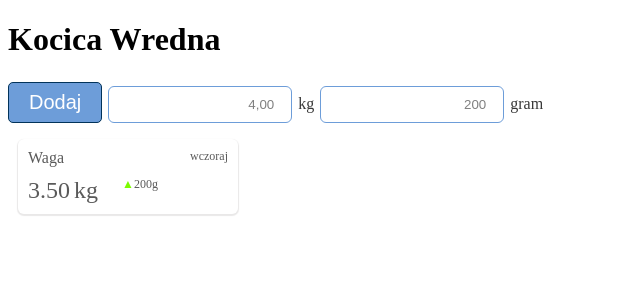
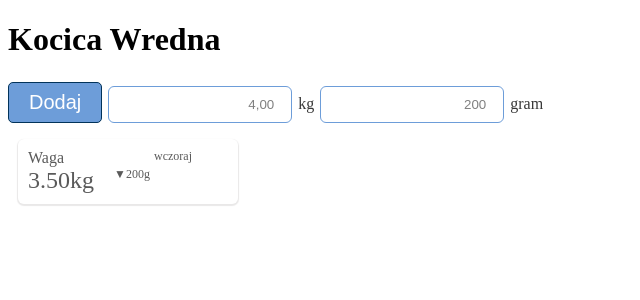
Before and after one commit to anncst/Punia, a React (Create React App) app in the folder frontend/: page / in a window 1280 px wide. Shown: the top 300 px of the page, without its empty margins (0-640 px from the left). Built offline with nearby package versions, Linux system fonts and the light colour scheme.

Commit message:
swap paddingo into gap, added var color to a arrow

```diff
--- a/frontend/src/components/InfoBox/InfoBox.js
+++ b/frontend/src/components/InfoBox/InfoBox.js
@@ -1,13 +1,13 @@
 import React from 'react'
 import PropTypes from 'prop-types'
+import classNames from 'classnames'
 import styles from './InfoBox.module.scss'
 
-const InfoBox = ({ text, value, date, unit, change, changeUnit }) => {
-  return (
+const InfoBox = ({ text, value, date, unit, change, changeUnit, color }) => (
   <div className={styles.box}>
     <div className={styles.textBox}>
       <div className={styles.text}>{text}</div>
-        <div className={styles.date}>{date}</div>
+      <div className={styles.date}>{date.toLocaleString()}</div>
     </div>
     <div className={styles.contentBox}>
       <div className={styles.value}>
@@ -15,14 +15,20 @@ const InfoBox = ({ text, value, date, unit, change, changeUnit }) => {
         <span className={styles.unit}>{unit}</span>
       </div>
       <div className={styles.change}>
-          <span className={styles.arrow}>▲</span>
+        <span
+          className={classNames({
+            [styles.green]: color === 'green',
+            [styles.red]: color === 'red',
+          })}
+        >
+          {color === 'green' ? '▲' : '▼'}
+        </span>
         {change}
         {changeUnit}
       </div>
     </div>
   </div>
 )
-}
 
 InfoBox.propTypes = {
   text: PropTypes.string,
@@ -31,5 +37,6 @@ InfoBox.propTypes = {
   unit: PropTypes.string,
   change: PropTypes.number,
   changeUnit: PropTypes.string,
+  color: PropTypes.string,
 }
 export default InfoBox
--- a/frontend/src/components/InfoBox/InfoBox.module.scss
+++ b/frontend/src/components/InfoBox/InfoBox.module.scss
@@ -10,19 +10,16 @@
 .contentBox {
   display: flex;
   flex-direction: row;
-  padding-top: 10px;
+  display: inline-flex;
+  flex-wrap: wrap;
+  gap: 20px;
 }
 
 .value {
   font-size: 24px;
 }
 
-.unit {
-  padding: 4px;
-}
-
 .change {
-  padding-left: 20px;
   font-size: 12px;
 }
 
@@ -30,11 +27,20 @@
   display: flex;
   flex-direction: row;
   justify-content: space-between;
+  display: inline-flex;
+  flex-wrap: wrap;
+  display: inline-flex;
+  gap: 90px;
 }
+
 .date {
   font-size: 12px;
 }
 
-.arrow {
+.green {
   color: lawngreen;
 }
+
+.red {
+  color: red;
+}
```
Lines whose indentation alone changed are shown as unchanged.
